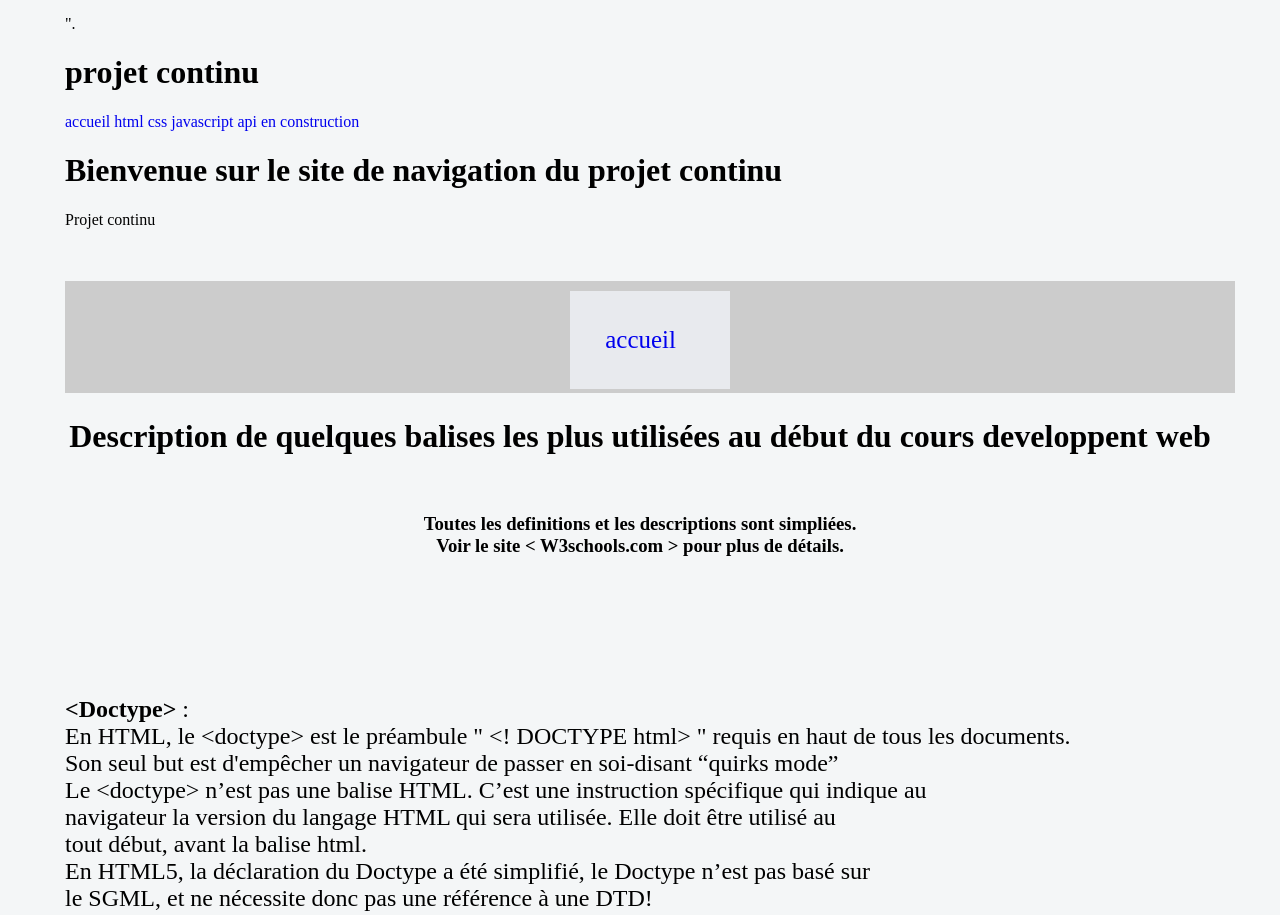
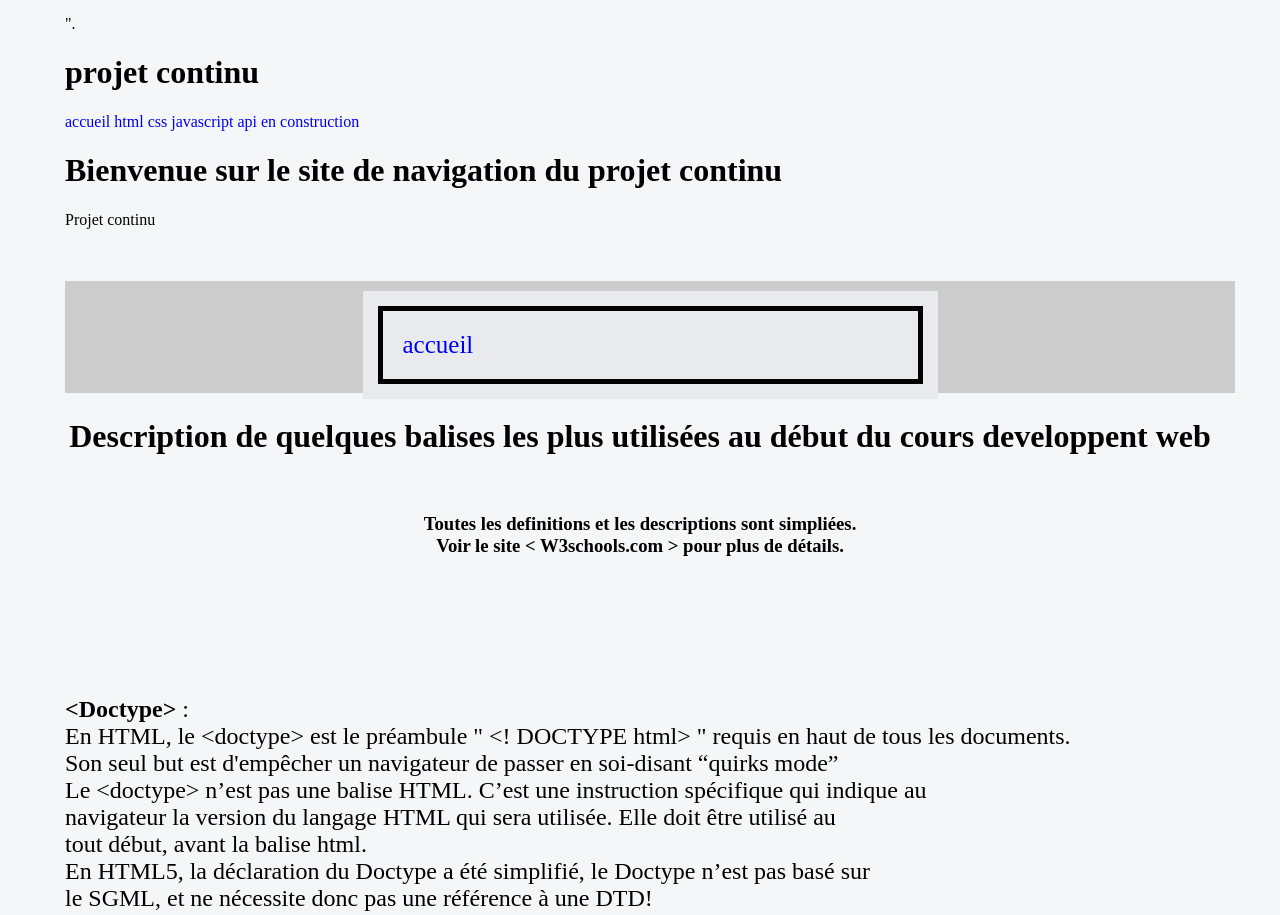
Before and after one commit to robertsergo/projet_continue_web, a plain HTML site: page html.html in a window 1280 px wide. Shown: the top 915 px of the page. Drawn offline with Linux system fonts and the light colour scheme.

Commit message:
bordure html.html

```diff
--- a/html.html
+++ b/html.html
@@ -33,6 +33,17 @@
                     font-size:x-large;
                 }
 
+
+                table{
+                    width: 50%;
+                    height: 70px;
+                    border: 2px solid powderblue
+                }
+
+                td{
+                border: 5px solid black;
+                }
+
             </style>
         </head>
 
@@ -63,7 +74,7 @@
             <div id="menu">
                 <center>
                     <nav>
-                        <table  cellspacing="15" cellpadding="20" border="0" style="background-color: rgb(232, 234, 238);">
+                        <table  cellspacing="15" cellpadding="20" style="background-color: rgb(232, 234, 238); border: 4px; ">
                             <tr >
                                 <td> <a href="index.html">accueil &nbsp;&nbsp;</a> </td>
 
@@ -418,6 +429,7 @@
                     sources: <br>
                     site éducative: w3 schools.com <br>
                     site éducative: www.https developermozilla.org/fr/docs/Web/HTML/Element/div<br>
+
                 </b>
             </p><br> <br>
 
@@ -425,7 +437,6 @@
 
         <footer>
 
-            Dans la section pied de la page: Quelques informations de <br>
-            copyright ou bien quelques informations sur l'auteur de l'article.
+
         </footer>
     </html>
```
